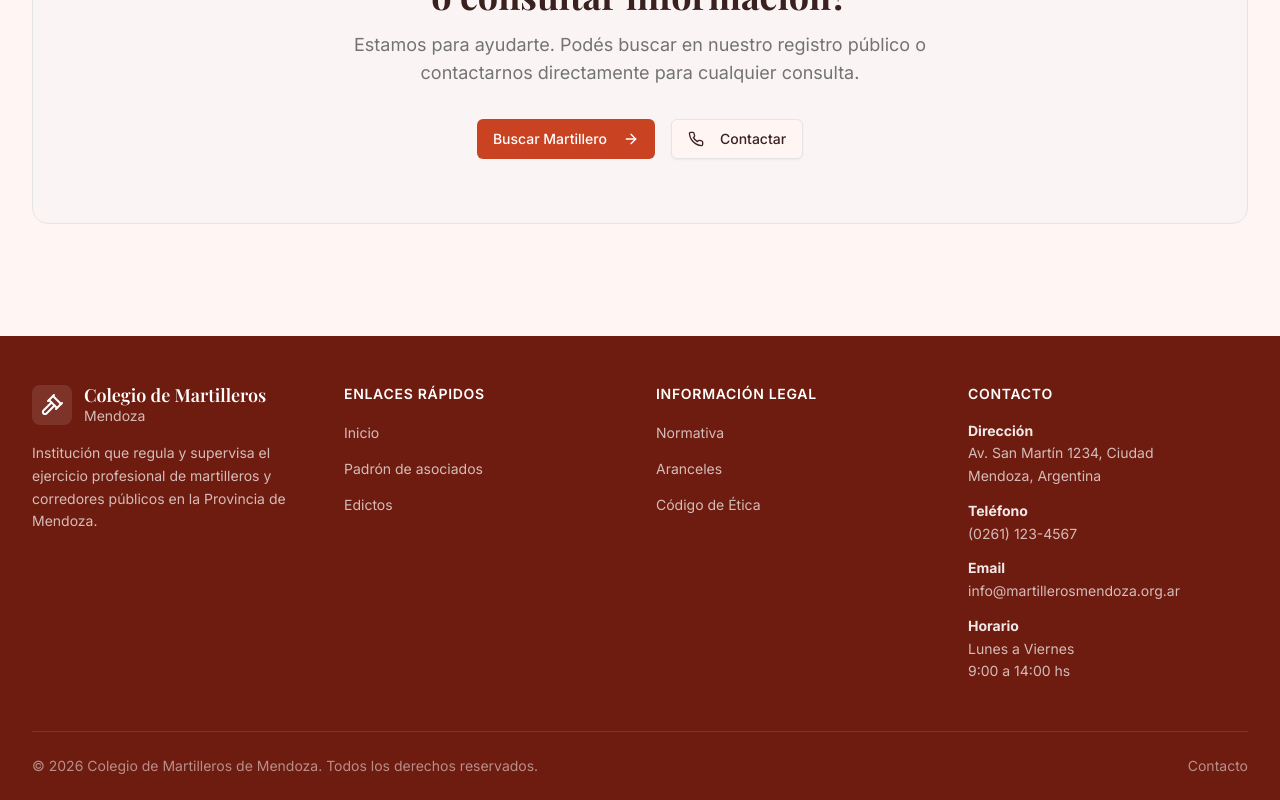
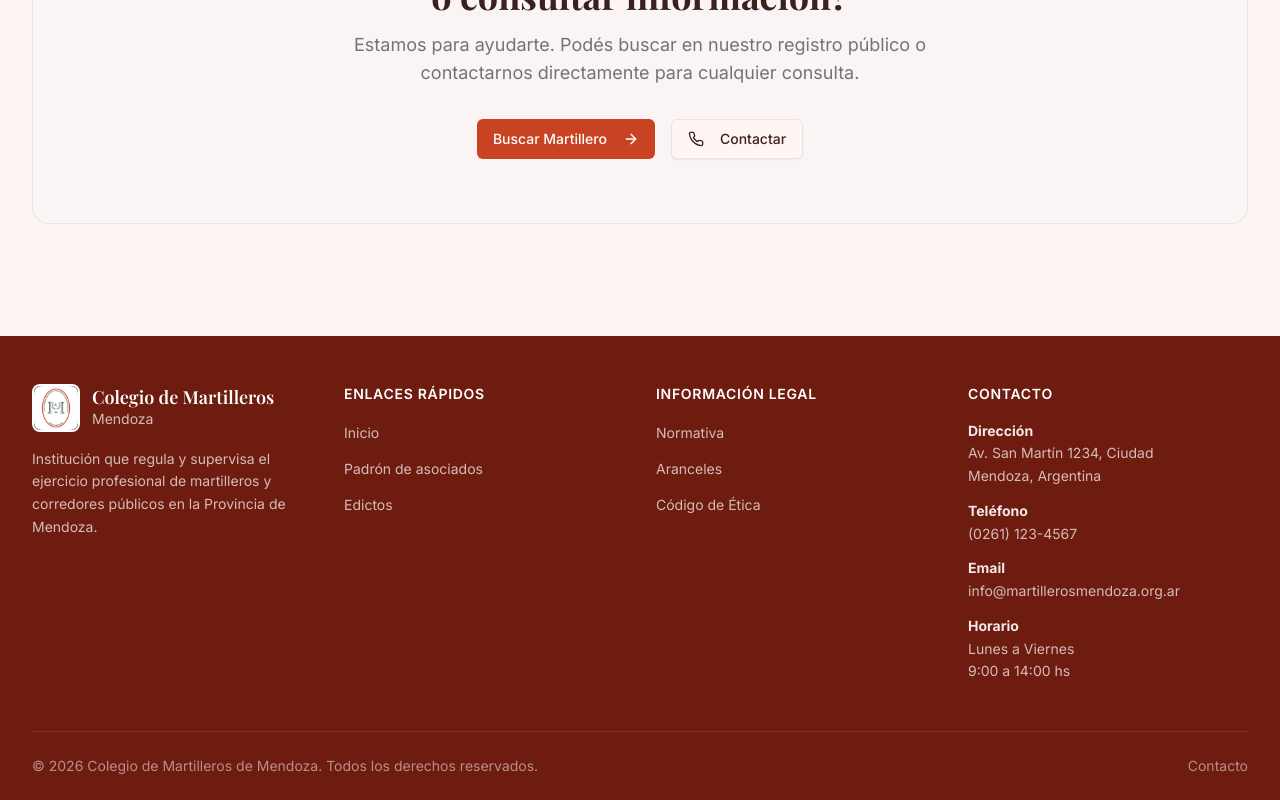
Before and after one commit to Agslz/martilleros-react, a Next.js app: page / in a window 1280 px wide. Shown: the part 5242-6042 px from the top of the page. Built offline with nearby package versions, Linux system fonts and the light colour scheme; no server answers; a web font is replaced by a local one.

Commit message:
Usar el logo oficial del Colegio también en el pie de página.
Co-authored-by: Cursor <cursoragent@cursor.com>

```diff
--- a/components/layout/footer.tsx
+++ b/components/layout/footer.tsx
@@ -1,5 +1,5 @@
 import Link from "next/link"
-import { Gavel } from "lucide-react"
+import Image from "next/image"
 import type { ContenidoResponse } from "@/lib/api"
 
 const quickLinks = [
@@ -35,9 +35,13 @@ export function Footer({ contenidoContacto }: FooterProps) {
         <div className="py-12 grid grid-cols-1 md:grid-cols-2 lg:grid-cols-4 gap-8">
           <div className="lg:col-span-1">
             <Link href="/" className="flex items-center gap-3">
-              <div className="flex h-10 w-10 items-center justify-center rounded-lg bg-white/10">
-                <Gavel className="h-6 w-6 text-white" />
-              </div>
+              <Image
+                src="/images/logo-colegio-header.png"
+                alt="Colegio de Martilleros Públicos y Corredores de Comercio de Mendoza"
+                width={48}
+                height={48}
+                className="h-12 w-auto shrink-0 rounded-lg bg-white object-contain p-0.5"
+              />
               <div>
                 <p className="font-serif text-lg font-semibold leading-tight">
                   Colegio de Martilleros
```
